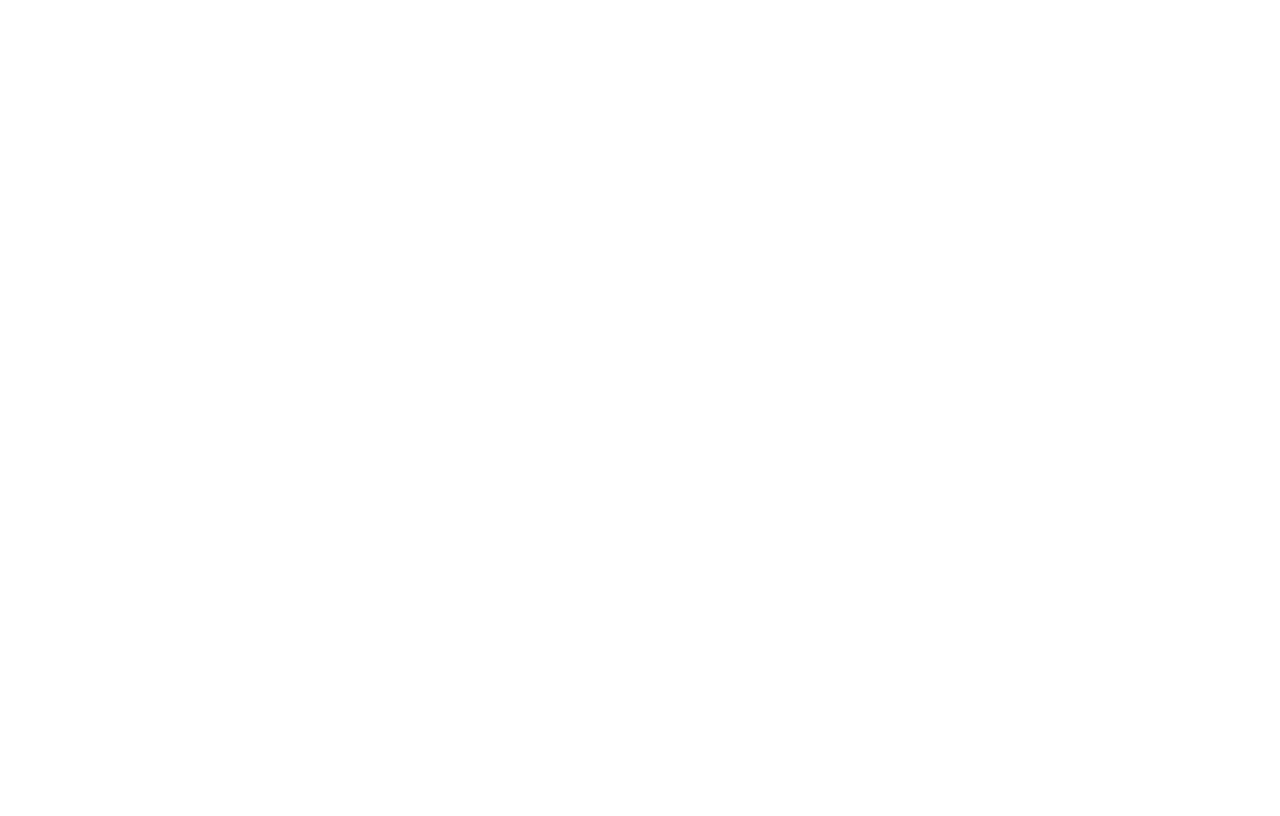
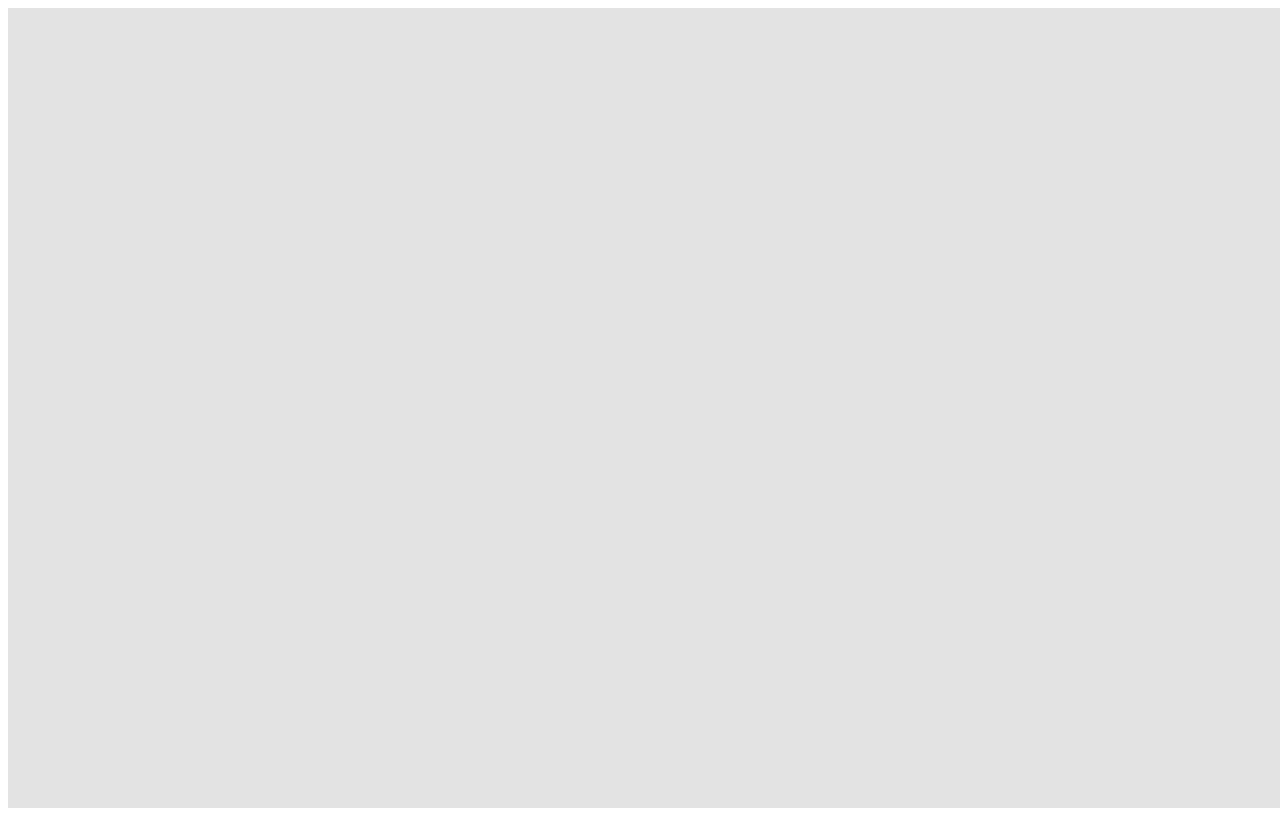
Before and after one commit to SeikoStudentCouncil/sportsday-36th-score-board, a Nuxt app: page / in a window 1280 px wide. Built offline with nearby package versions, Linux system fonts and the light colour scheme.

Commit message:
[suspend] 2021/9/7

```diff
--- /dev/null
+++ b/assets/sass/app.scss
@@ -0,0 +1,14 @@
+.most-parent {
+  height: 100vh;
+  width: 100vw;
+  background-color: #e3e3e3;
+
+  .topbar {
+    height: 80px;
+    width: 100vw;
+  }
+
+  .content-body {
+    height: calc(100vh - 80px);
+  }
+}
--- a/nuxt.config.js
+++ b/nuxt.config.js
@@ -21,6 +21,7 @@
 
   // Global CSS: https://go.nuxtjs.dev/config-css
   css: [
+    { src: '@/assets/sass/app.scss', lang: 'scss' }
   ],
 
   // Plugins to run before rendering page: https://go.nuxtjs.dev/config-plugins
--- a/package.json
+++ b/package.json
@@ -15,6 +15,7 @@
   },
   "devDependencies": {
     "@nuxt/types": "^2.15.7",
-    "@nuxt/typescript-build": "^2.1.0"
+    "@nuxt/typescript-build": "^2.1.0",
+    "node-sass": "^6.0.1"
   }
 }
```
Also changed, not shown: 1 other file (tests, documents, lock files or other folders).
